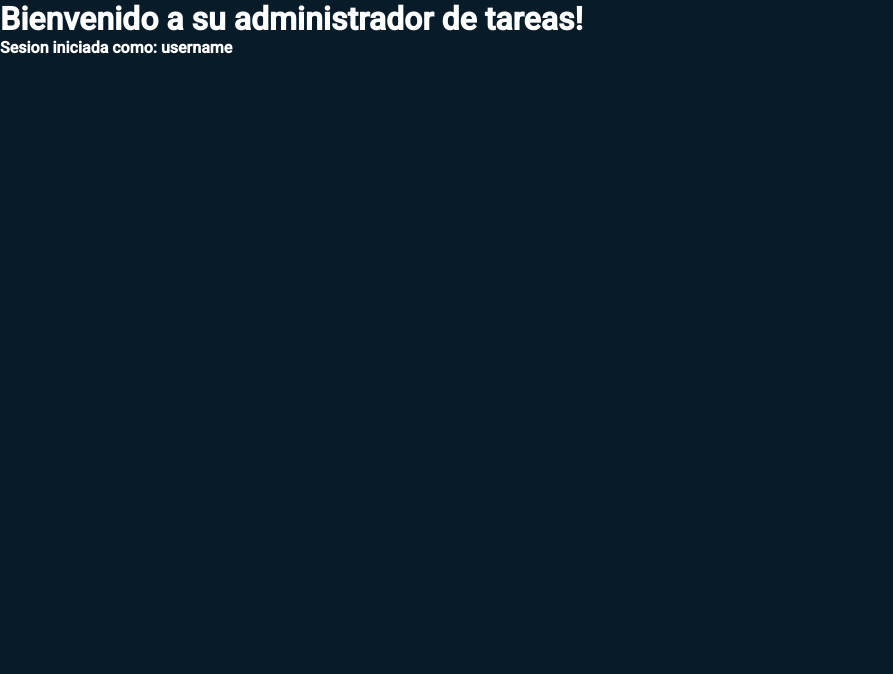
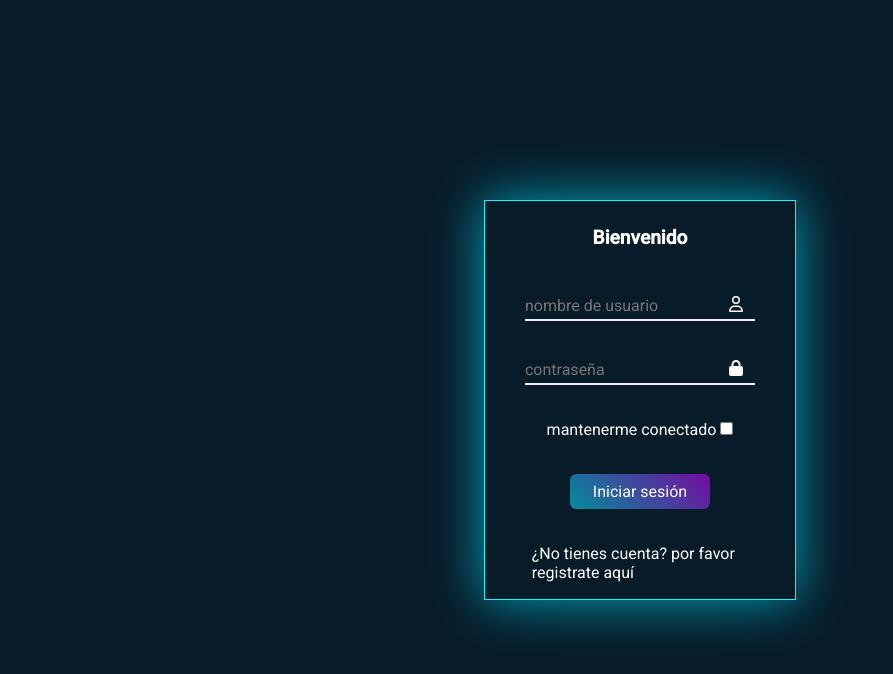
Before and after one commit to fer3443/administrador-de-tareas, a React (Vite) app: page / in a window 1280 px wide. Shown: the top 674 px of the page, without its empty margins (0-893 px from the left). Built offline with nearby package versions, Linux system fonts and the light colour scheme.

Commit message:
[develop] context creado

```diff
--- a/src/router/Router.jsx
+++ b/src/router/Router.jsx
@@ -7,8 +7,8 @@ export const Router = () => {
   return (
     <BrowserRouter>
         <Routes>
-					<Route path="/" element={<HomePage/>}/>
-					<Route path="/login" element={<LoginPage/>}/>
+					<Route path="/home" element={<HomePage/>}/>
+					<Route path="/" element={<LoginPage/>}/>
 				</Routes>
     </BrowserRouter>
   )
```
Also changed, not shown: src/context/UserContext.jsx (added, +23 -0 lines).
